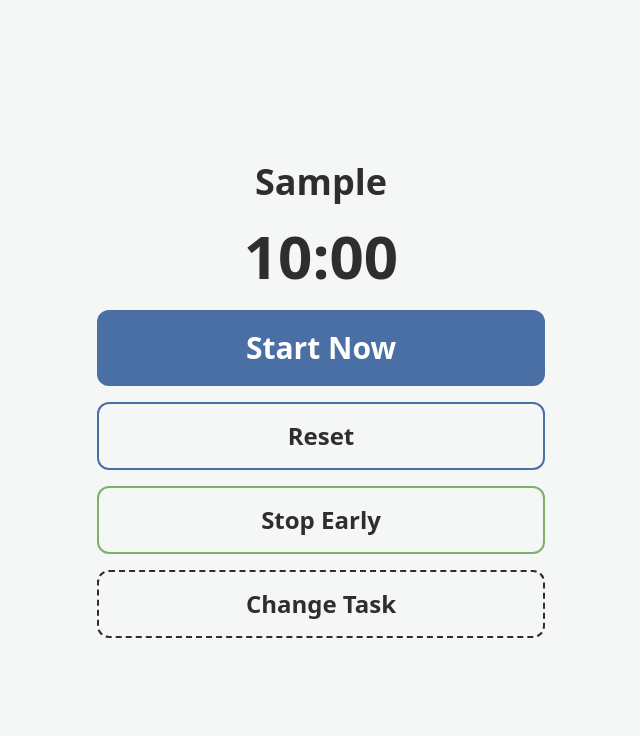
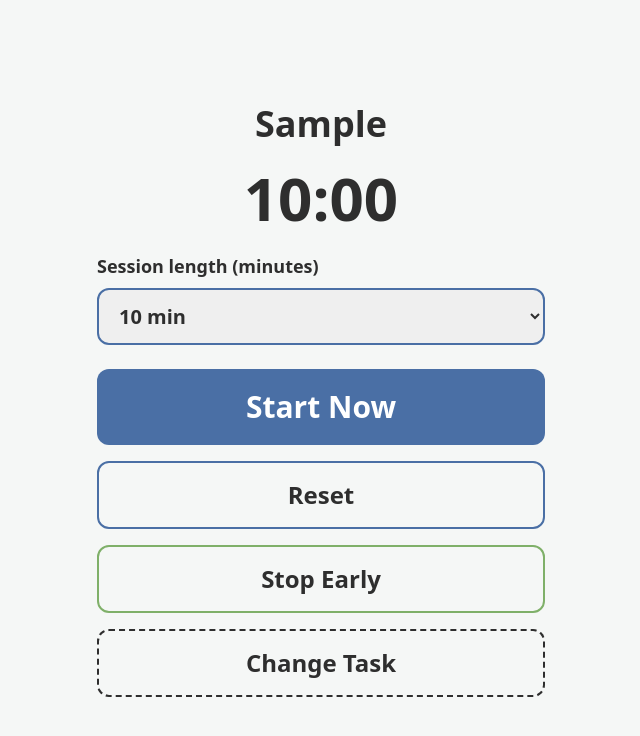
Before and after one commit to menoskar42-boop/adhd, a Next.js app: page / in a window 1280 px wide. Both pictures are taken after typing "Sample" into the empty fields and a click on the button "Add Task". Shown: the top 736 px of the page, without its empty margins (319-959 px from the left). Built offline with nearby package versions, Linux system fonts and the light colour scheme.

Commit message:
Allow changing session length during active task

```diff
--- a/app/page.js
+++ b/app/page.js
@@ -83,6 +83,14 @@ export default function Home() {
     setSecondsLeft(currentMinutes * 60);
   };
 
+  const updateCurrentDuration = (minutes) => {
+    if (!task) return;
+    const nextTask = { ...task, currentDuration: minutes };
+    saveTask(nextTask);
+    setSecondsLeft(minutes * 60);
+    setIsRunning(false);
+    setShowDonePrompt(false);
+  };
 
   const finishTask = () => {
     clearTask();
@@ -166,6 +174,21 @@ export default function Home() {
           <>
             <h1 className="text-4xl font-semibold">{task.title}</h1>
             <p className="text-6xl font-bold">{formatTime(secondsLeft)}</p>
+            <label className="block text-left text-lg font-semibold">
+              Session length (minutes)
+              <select
+                value={currentMinutes}
+                onChange={(e) => updateCurrentDuration(Number(e.target.value))}
+                className="mt-2 w-full rounded-xl border-2 px-4 py-3 text-xl"
+                style={{ borderColor: theme.colors.primary }}
+              >
+                {[5, 10, 15, 20, 25].map((minutes) => (
+                  <option key={minutes} value={minutes}>
+                    {minutes} min
+                  </option>
+                ))}
+              </select>
+            </label>
 
             {showDonePrompt ? (
               <div className="space-y-4">
```
